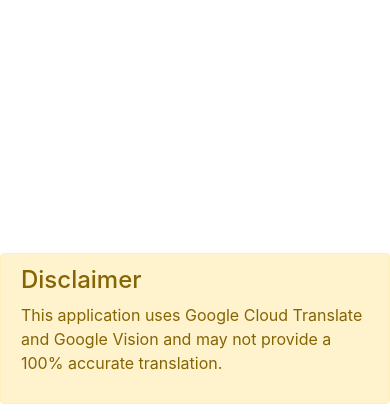
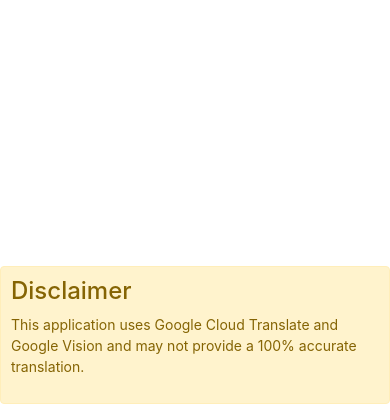
Before and after one commit to philtrachtenberg3/transcribe_me, a Flask app: page / in a window 390 px wide. Shown: the part 424-844 px from the top of the page. Run offline with Flask 2, Linux system fonts and the light colour scheme; some libraries are stand-ins or nearby versions.

Commit message:
added language codes back in and updated css for mobile

```diff
--- a/main.py
+++ b/main.py
@@ -48,9 +48,25 @@ def translate_text(text, lang_code):
     return get_language_name(lang_code), result['translatedText']
 
 def get_language_name(lang_code):
-    # Implement this function based on your requirements
-    # It should return the language name given a language code
-    pass
+    # Dictionary mapping language codes to their full names
+    language_codes = {
+        'en': 'English',
+        'es': 'Spanish',
+        'fr': 'French',
+        'de': 'German',
+        'it': 'Italian',
+        'pt': 'Portuguese',
+        'ar': 'Arabic',
+        'zh': 'Chinese',
+        'ja': 'Japanese',
+        'ru': 'Russian',
+        'he': 'Hebrew',
+        # Add more language codes and names as needed
+    }
+
+    # Return the full language name or a default string if the code is not found
+    return language_codes.get(lang_code, "Unknown Language")
+
 
 if __name__ == "__main__":
     app.run(debug=True)
--- a/static/css/styles.css
+++ b/static/css/styles.css
@@ -2,4 +2,12 @@
     position: absolute;
     bottom: 0;
     width: 100%;
+    margin-top: 20px; /* Add some space above the disclaimer */
 }
+
+@media (max-width: 768px) { /* Adjusts for devices with width less than 768px */
+    .alert-warning {
+        font-size: 14px; /* Smaller font size on smaller screens */
+        padding: 10px; /* Adjust padding to reduce space */
+    }
+}
```
